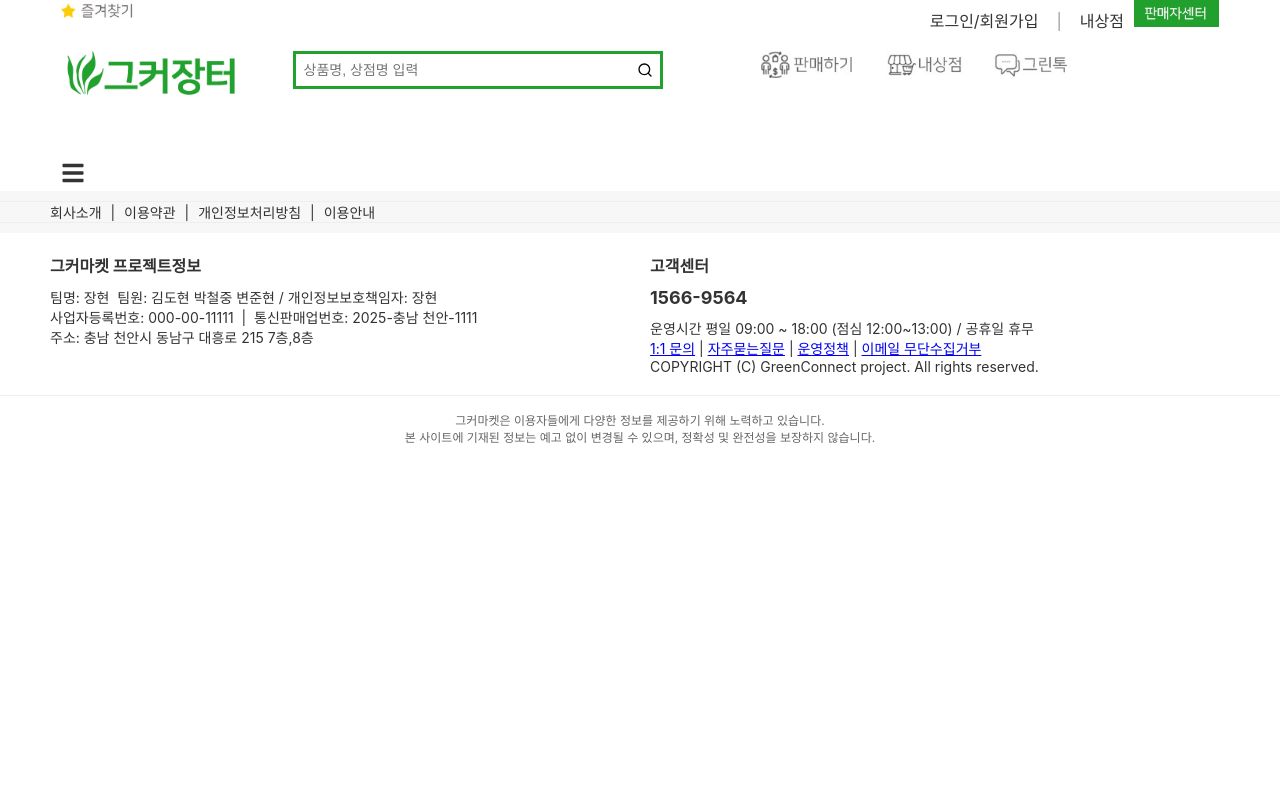
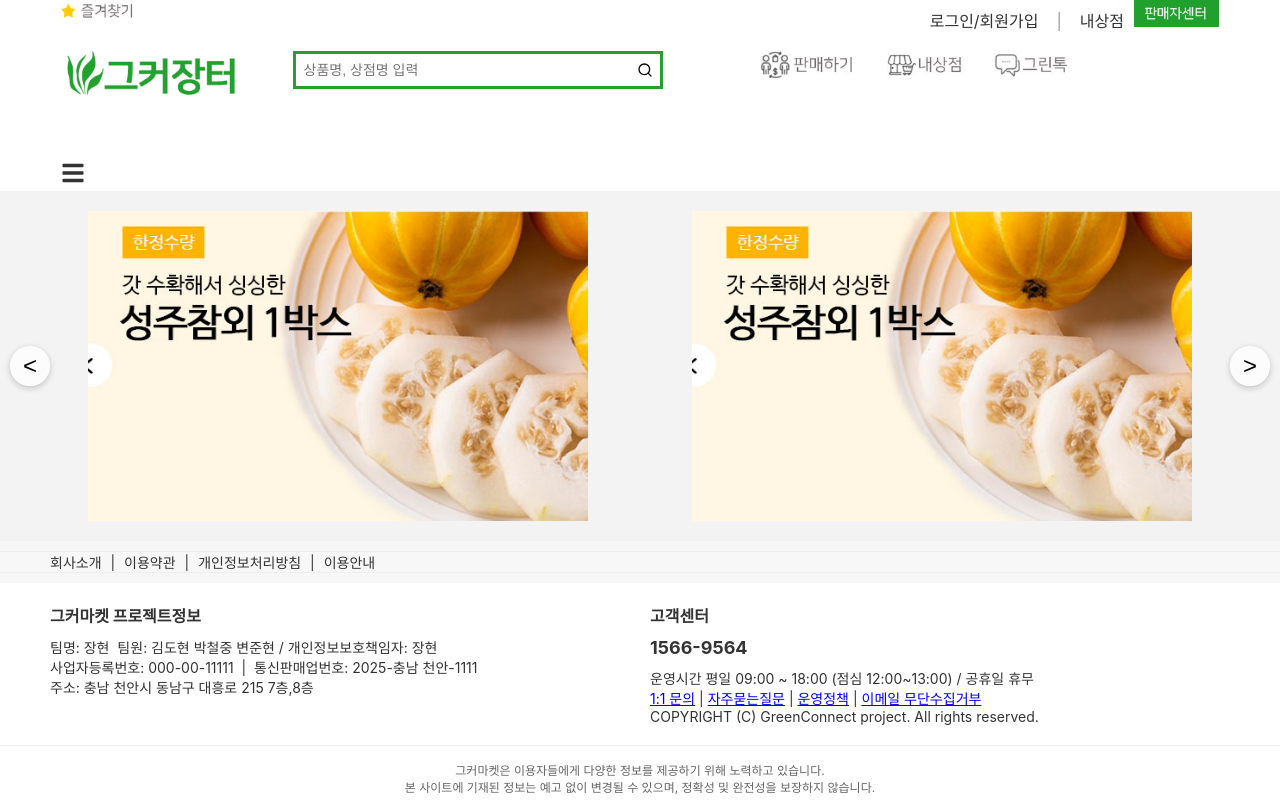
Before and after one commit to janghyun1019/GreenConnect, a React (Create React App) app in the folder src/greenconnect/: page / in a window 1280 px wide. Built offline with nearby package versions, Linux system fonts and the light colour scheme.

Commit message:
mainSlide 추가

```diff
--- a/src/greenconnect/src/main/MainSlide/MainSlide.css
+++ b/src/greenconnect/src/main/MainSlide/MainSlide.css
@@ -1 +1,86 @@
-@charset "UTF-8";
+.main-slide-container {
+  position: relative;
+  width: 100%;
+  max-width: 100%;
+  background-color: #f3f3f3;
+  margin: 0 auto;
+  padding: 20px 40px;
+  box-sizing: border-box;
+}
+
+/* 슬라이드 영역 */
+.slider-wrapper {
+  overflow: hidden;
+  width: 1200px;
+  margin: 0 auto;
+}
+
+.slider {
+  display: flex;
+  transition: transform 0.5s ease-in-out;
+}
+
+/* 각 슬라이드 아이템 */
+.slide-item {
+  flex: 0 0 auto;
+  margin-right: 16px;
+  box-sizing: border-box;
+}
+
+.slide-item:last-child {
+  margin-right: 0;
+}
+
+/* 슬라이드 이미지 */
+.slide-item img {
+  width: 500px;
+  height: auto;
+  object-fit: cover;
+  display: block;
+}
+
+/* 좌우 화살표 버튼 */
+.arrow-button {
+  position: absolute;
+  top: 50%;
+  transform: translateY(-50%);
+  background: rgba(255, 255, 255, 0.8);
+  border: none;
+  font-size: 24px;
+  cursor: pointer;
+  z-index: 10;
+  width: 40px;
+  height: 40px;
+  border-radius: 50%;
+  box-shadow: 0 2px 6px rgba(0,0,0,0.2);
+  outline: none;
+}
+
+.arrow-button:hover {
+  background: #ddd;
+}
+
+.arrow-button.prev {
+  left: 10px;
+}
+
+.arrow-button.next {
+  right: 10px;
+}
+
+/* ✅ 반응형: 768px 이하일 때 */
+@media screen and (max-width: 768px) {
+  .slider-wrapper {
+    width: 100%;
+  }
+
+  .slide-item {
+    width: 100%;
+    margin-right: 0;
+  }
+
+  .slide-item img {
+    width: 100%;
+    height: auto;
+  }
+}
--- a/src/greenconnect/src/main/MainSlide/MainSlide.js
+++ b/src/greenconnect/src/main/MainSlide/MainSlide.js
@@ -1,16 +1,101 @@
-import React from 'react';
+import React, { useState, useEffect, useRef } from 'react';
+import './MainSlide.css';
 
+// 이미지 파일 import (실제 경로에 맞게 수정)
+import mainSlide01 from './images/mainSlide01.jpg';
+import mainSlide02 from './images/mainSlide02.jpg';
+import mainSlide03 from './images/mainSlide03.jpg';
+import mainSlide04 from './images/mainSlide04.jpg';
+import mainSlide05 from './images/mainSlide05.jpg';
+import mainSlide06 from './images/mainSlide06.jpg';
 
-import image1 from './images/mainSlide01.jpg'
-import image2 from './images/mainSlide02.jpg'
-import image3 from './images/mainSlide03.jpg'
-import image4 from './images/mainSlide04.jpg'
-import image5 from './images/mainSlide05.jpg'
+// 원본 슬라이드 배열
+const originalSlides = [
+  mainSlide01,
+  mainSlide02,
+  mainSlide03,
+  mainSlide04,
+  mainSlide05,
+  mainSlide06,
+];
 
-function MainSlide() {
+// 설정 값
+const AUTO_PLAY_DELAY = 3000; // 3초마다 전환
+const TRANSITION_SPEED = 0.5; // 전환 속도 (초)
+
+const MainSlide = () => {
+  const [currentIndex, setCurrentIndex] = useState(2); // 무한 루프 고려
+  const [isTransition, setIsTransition] = useState(true);
+  const [itemsToShow, setItemsToShow] = useState(2);
+  const [itemWidth, setItemWidth] = useState(580 * 2 + 16); // 기본 크기
+  const autoPlayRef = useRef(null);
+
+  // ✅ 반응형 설정: 화면 크기에 따라 슬라이드 개수 변경
+  useEffect(() => {
+    const updateSettings = () => {
+      if (window.innerWidth <= 768) {
+        setItemsToShow(1);
+        setItemWidth(window.innerWidth - 80); // 모바일에서는 화면 꽉 차게
+      } else {
+        setItemsToShow(2);
+        setItemWidth(580 * 2 + 16); // 2개 슬라이드 크기 유지
+      }
+    };
+
+    window.addEventListener('resize', updateSettings);
+    updateSettings(); // 초기 설정
+
+    return () => window.removeEventListener('resize', updateSettings);
+  }, []);
+
+  // 자동 전환 (3초마다 1개 이동)
+  useEffect(() => {
+    autoPlayRef.current = setInterval(() => {
+      setCurrentIndex(prev => prev + 1);
+    }, AUTO_PLAY_DELAY);
+
+    return () => clearInterval(autoPlayRef.current);
+  }, []);
+
+  // transition 끝나면 무한 루프 처리
+  const handleTransitionEnd = () => {
+    if (currentIndex >= originalSlides.length + 2) {
+      setIsTransition(false);
+      setCurrentIndex(2);
+    } else if (currentIndex < 2) {
+      setIsTransition(false);
+      setCurrentIndex(originalSlides.length);
+    }
+  };
+
+  // 경계 점프 후 transition 복구
+  useEffect(() => {
+    if (!isTransition) {
+      setTimeout(() => setIsTransition(true), 50);
+    }
+  }, [isTransition]);
+
+  // 이동 시 translateX 적용
+  const sliderStyle = {
+    transform: `translateX(-${currentIndex * (itemWidth / itemsToShow)}px)`,
+    transition: isTransition ? `transform ${TRANSITION_SPEED}s ease-in-out` : 'none',
+  };
+
   return (
-	<div></div>
+    <div className="main-slide-container">
+      <button className="arrow-button prev" onClick={() => setCurrentIndex(prev => prev - 1)}>&lt;</button>
+      <div className="slider-wrapper">
+        <div className="slider" style={sliderStyle} onTransitionEnd={handleTransitionEnd}>
+          {originalSlides.concat(originalSlides).map((imgSrc, idx) => (
+            <div className="slide-item" key={idx} style={{ width: `${itemWidth / itemsToShow}px` }}>
+              <img src={imgSrc} alt={`slide-${idx}`} />
+            </div>
+          ))}
+        </div>
+      </div>
+      <button className="arrow-button next" onClick={() => setCurrentIndex(prev => prev + 1)}>&gt;</button>
+    </div>
   );
-}
+};
 
 export default MainSlide;
```
Also changed, not shown: src/greenconnect/src/main/MainSlide/images/mainSlide06.jpg (added).
